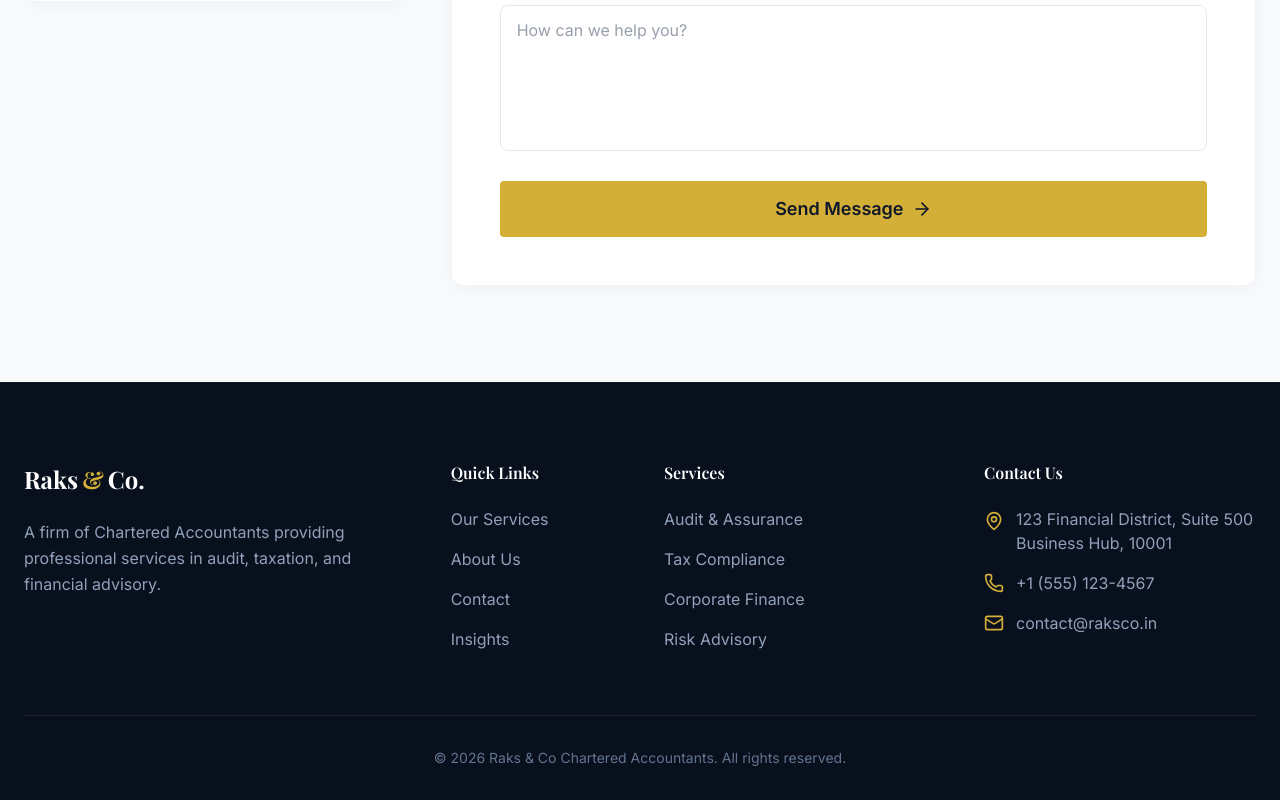
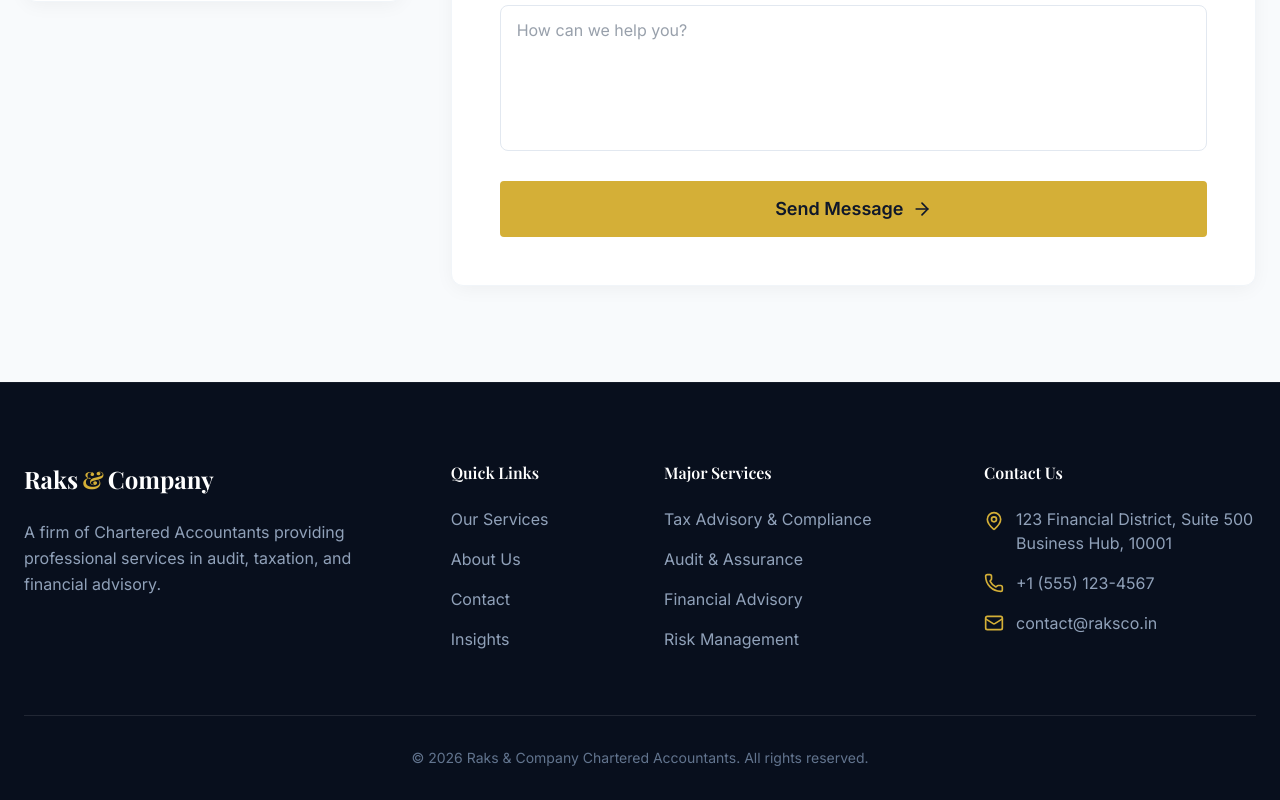
Before and after one commit to Lakshya52/raksco, a React (Vite) app: page /contact in a window 1280 px wide. Shown: the part 969-1769 px from the top of the page. Built offline with nearby package versions, Linux system fonts and the light colour scheme; a web font is replaced by a local one.

Commit message:
initial commit

```diff
--- a/src/components/Footer.jsx
+++ b/src/components/Footer.jsx
@@ -9,7 +9,7 @@ function Footer() {
         <div className="grid grid-cols-1 md:grid-cols-2 lg:grid-cols-12 gap-12 mb-16">
           <div className="lg:col-span-4">
             <Link to="/" className="font-serif text-2xl font-bold text-white flex items-center gap-1 mb-6">
-              Raks<span className="text-gold">&</span>Co.
+              Raks<span className="text-gold">&</span>Company
             </Link>
             <p className="leading-relaxed mb-6 text-slate-400 max-w-sm">
               A firm of Chartered Accountants providing professional services in audit, taxation, and financial advisory.
@@ -27,12 +27,14 @@ function Footer() {
           </div>
 
           <div className="lg:col-span-3">
-            <h4 className="text-white font-semibold mb-6">Services</h4>
+            <h4 className="text-white font-semibold mb-6 hover:text-gold transition-colors">
+              <Link to="/services">Major Services</Link>
+            </h4>
             <ul className="space-y-4">
+              <li><Link to="/services" className="hover:text-gold transition-colors">Tax Advisory & Compliance</Link></li>
               <li><Link to="/services" className="hover:text-gold transition-colors">Audit & Assurance</Link></li>
-              <li><Link to="/services" className="hover:text-gold transition-colors">Tax Compliance</Link></li>
-              <li><Link to="/services" className="hover:text-gold transition-colors">Corporate Finance</Link></li>
-              <li><Link to="/services" className="hover:text-gold transition-colors">Risk Advisory</Link></li>
+              <li><Link to="/services" className="hover:text-gold transition-colors">Financial Advisory</Link></li>
+              <li><Link to="/services" className="hover:text-gold transition-colors">Risk Management</Link></li>
             </ul>
           </div>
 
@@ -56,7 +58,7 @@ function Footer() {
         </div>
 
         <div className="pt-8 border-t border-white/10 text-center text-sm text-slate-500">
-          <p>&copy; {new Date().getFullYear()} Raks & Co Chartered Accountants. All rights reserved.</p>
+          <p>&copy; {new Date().getFullYear()} Raks & Company Chartered Accountants. All rights reserved.</p>
         </div>
       </div>
     </footer>
--- a/src/components/Navbar.jsx
+++ b/src/components/Navbar.jsx
@@ -27,7 +27,7 @@ function Navbar() {
       <header className={`fixed top-0 left-0 w-full z-40 transition-all duration-300 ${scrolled ? 'bg-white/95 backdrop-blur-md shadow-sm py-2' : 'bg-white/95 backdrop-blur-md py-4'}`}>
         <div className="max-w-7xl mx-auto px-6 flex justify-between items-center">
           <Link to="/" className="font-serif text-2xl font-bold text-primary flex items-center gap-1">
-            Raks<span className="text-gold">&</span>Co.
+            Raks<span className="text-gold">&</span>Company
           </Link>
 
           {/* Desktop Nav */}
--- a/src/pages/About.jsx
+++ b/src/pages/About.jsx
@@ -12,7 +12,7 @@ function About() {
           <div className="inline-block px-4 py-1.5 bg-gold/20 text-gold border border-gold/50 rounded-full text-sm font-semibold mb-6 tracking-wide uppercase">
             Who We Are
           </div>
-          <h1 className="text-5xl md:text-6xl font-serif text-white mb-6">About <span className="text-gold">Raks & Co.</span></h1>
+          <h1 className="text-5xl md:text-6xl font-serif text-white mb-6">About <span className="text-gold">Raks & Company</span></h1>
           <p className="text-xl text-slate-300 max-w-2xl mx-auto">
             A firm of Chartered Accountants dedicated to providing professional services with integrity and ethical standards.
           </p>
@@ -27,7 +27,7 @@ function About() {
             <h2 className="text-3xl md:text-4xl font-serif text-primary mb-6">Professionalism, Ethics, and Integrity</h2>
             <div className="space-y-4 text-slate-600 text-lg leading-relaxed">
               <p>
-                Raks & Co is a firm of Chartered Accountants established to provide professional services in the fields of auditing, taxation, and corporate advisory.
+                Raks & Company is a firm of Chartered Accountants established to provide professional services in the fields of auditing, taxation, and corporate advisory.
               </p>
               <p>
                 We are committed to maintaining the highest level of professional ethics and integrity, strictly adhering to the guidelines set forth by the Institute of Chartered Accountants of India (ICAI).
--- a/src/pages/Home.jsx
+++ b/src/pages/Home.jsx
@@ -139,7 +139,7 @@ function Home() {
               <h2 className="text-4xl md:text-5xl mb-6">Professional Services with Integrity and Ethics</h2>
               <div className="space-y-4 text-lg text-slate-600 mb-8">
                 <p>
-                  At Raks & Co, we provide professional services in the fields of auditing, taxation, and corporate advisory.
+                  At Raks & Company, we provide professional services in the fields of auditing, taxation, and corporate advisory.
                 </p>
                 <p>
                   Our team of Chartered Accountants is dedicated to maintaining the highest level of professional ethics, delivering services in accordance with statutory requirements.
```
